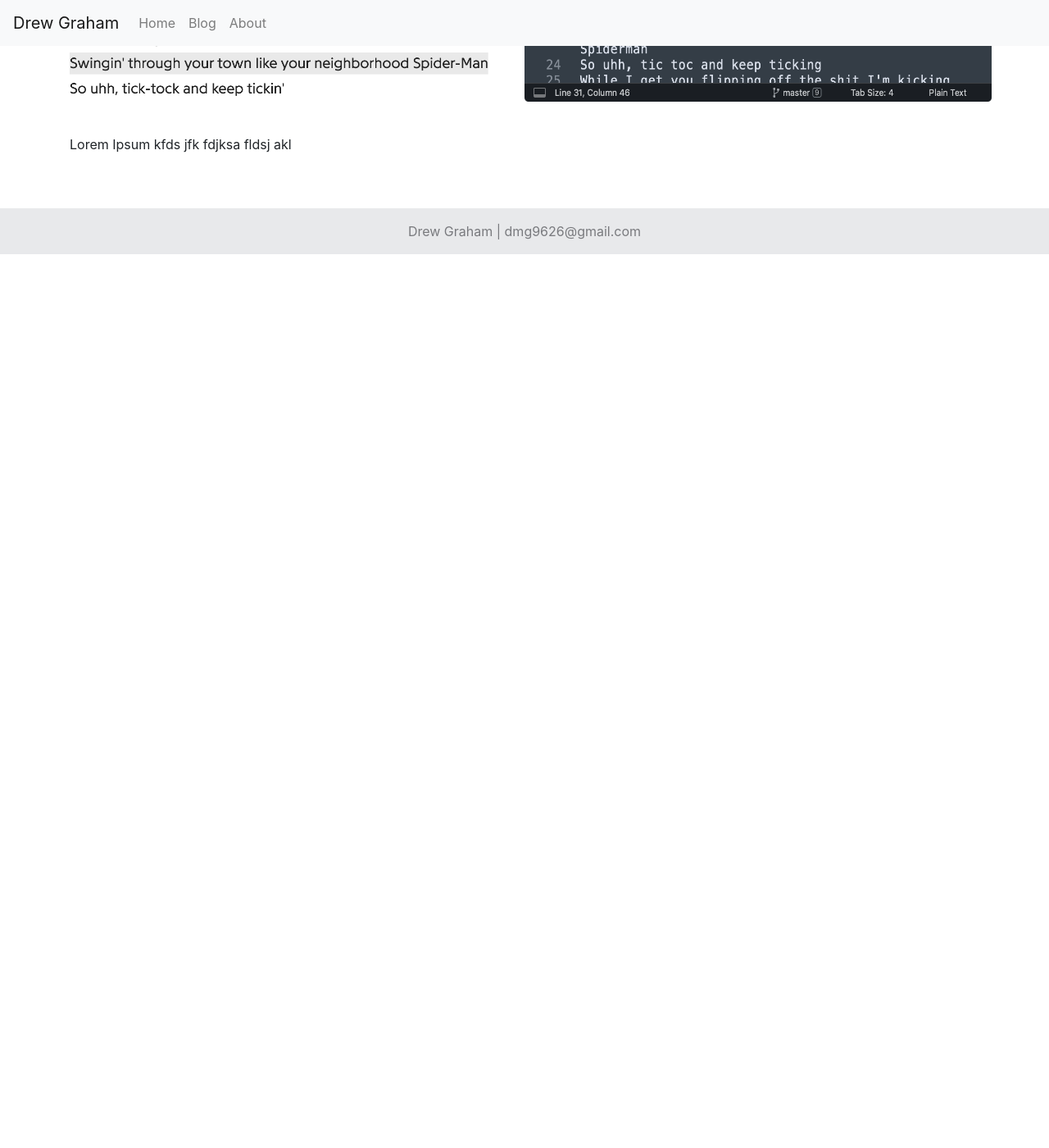
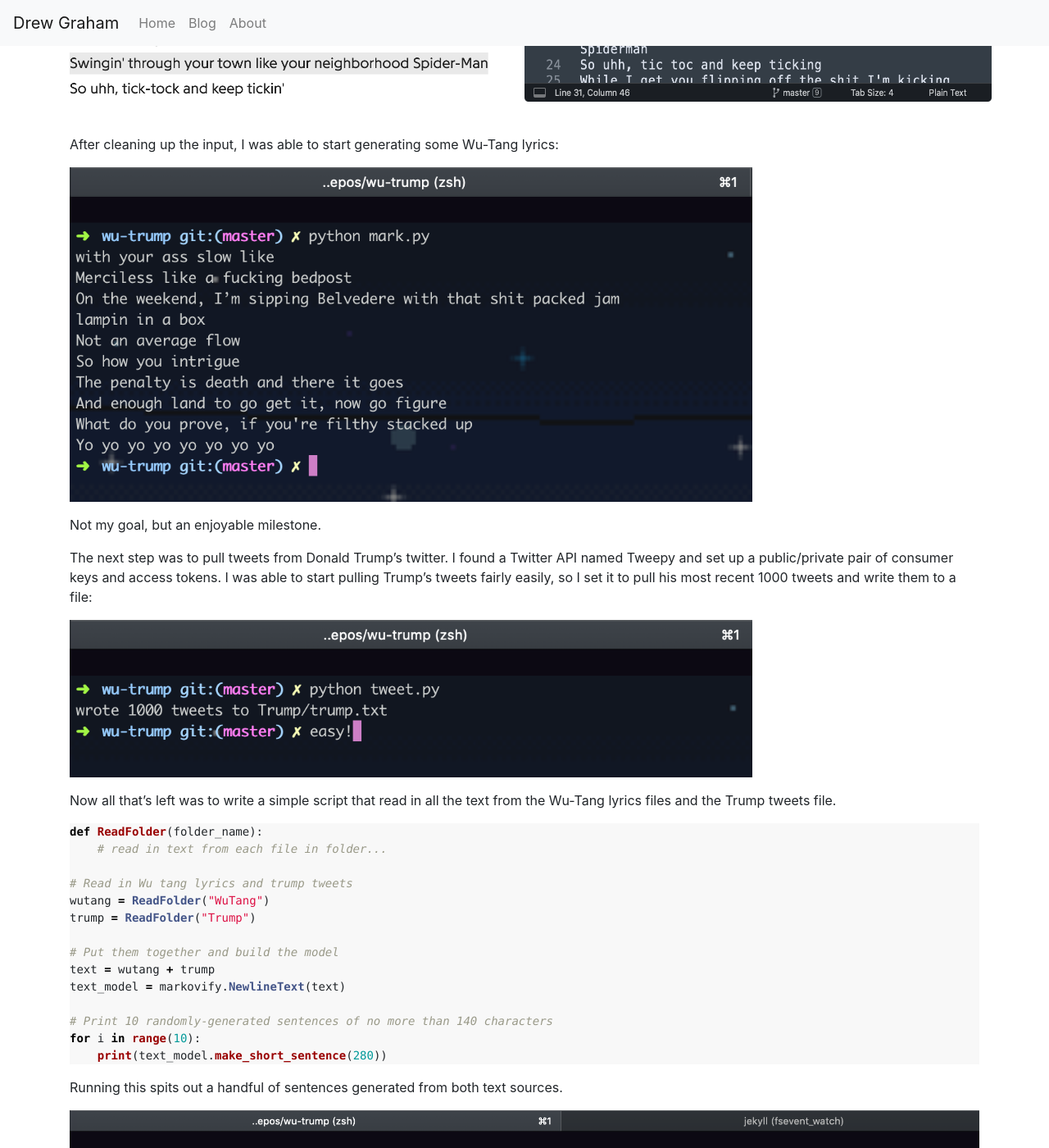
Before and after one commit to dmg9626/dmg9626.github.io, a Jekyll site: the page built from blog/wu-trump.md, in a window 1280 px wide and 1400 px high, scrolled down 1069 px. Shown: the whole window at 82% size. Built offline with Jekyll 4.4.1, drawn with Linux system fonts in a browser that asks for light colours; nearby versions of some CDN libraries; library files that are not in the unit come from our copies; before the commit the page ends 1379 px from its top, so only the background shows below that.

Commit message:
expanded Wu-Trump article - added more pictures/progress

```diff
--- a/blog/wu-trump.md
+++ b/blog/wu-trump.md
@@ -20,6 +20,7 @@
 
 <!-- ![My helpful screenshot](/assets/images/blog/wu-trump/raw_lyrics.png) -->
 
+<!-- Lyrics before/after cleaning up -->
 <div class="row text-center">
     <img src="/assets/images/blog/wu-trump/raw_lyrics.png" class="text-center" width="50%">
     <img src="/assets/images/blog/wu-trump/cleaned_up_lyrics.png" class="text-center" width="50%">
@@ -27,4 +28,41 @@
 
 <br>
 
-Lorem Ipsum kfds jfk fdjksa fldsj akl
+After cleaning up the input, I was able to start generating some Wu-Tang lyrics:
+
+<!-- Image of generated Wu-Tang tweets -->
+<img src="/assets/images/blog/wu-trump/generated_lyrics.png" class="text-center" width="75%">
+
+Not my goal, but an enjoyable milestone.
+
+The next step was to pull tweets from Donald Trump's twitter. I found a Twitter API named Tweepy and set up a public/private pair of consumer keys and access tokens. I was able to start pulling Trump's tweets fairly easily, so I set it to pull his most recent 1000 tweets and write them to a file:
+
+<!-- Image of fetching tweets -->
+<img src="/assets/images/blog/wu-trump/fetching_tweets.png" class="text-center" width="75%">
+
+Now all that's left was to write a simple script that read in all the text from the Wu-Tang lyrics files and the Trump tweets file.
+
+
+<!-- CODE BLOCK -->
+{% highlight python %}
+def ReadFolder(folder_name):
+    # read in text from each file in folder...
+
+# Read in Wu tang lyrics and trump tweets
+wutang = ReadFolder("WuTang")
+trump = ReadFolder("Trump")
+
+# Put them together and build the model
+text = wutang + trump
+text_model = markovify.NewlineText(text)
+
+# Print 10 randomly-generated sentences of no more than 140 characters
+for i in range(10):
+    print(text_model.make_short_sentence(280))
+{% endhighlight %}
+<!-- CODE BLOCK -->
+
+Running this spits out a handful of sentences generated from both text sources.
+
+<!-- Image of generated tweets -->
+<img src="/assets/images/blog/wu-trump/generated_tweets.png" class="text-center" width="100%">
```
Also changed, not shown: assets/images/blog/wu-trump/fetching_tweets.png (added), assets/images/blog/wu-trump/generated_lyrics.png (added), assets/images/blog/wu-trump/generated_tweets.png (added).
